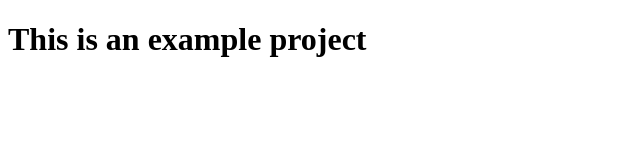
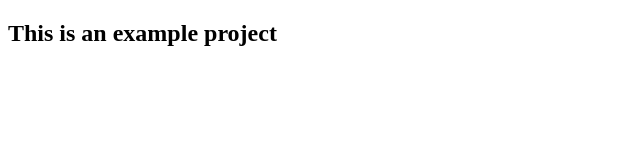
Before and after one commit to maaaks1k/my-first-project, a plain HTML site: page index.html in a window 1280 px wide. Shown: the whole page, without its empty margins (0-640 px from the left). Drawn offline with Linux system fonts and the light colour scheme.

Commit message:
update index.html

```diff
--- a/index.html
+++ b/index.html
@@ -6,6 +6,6 @@
     <title>Document</title>
   </head>
   <body>
-    <h1>This is an example project</h1>
+    <h2>This is an example project</h2>
   </body>
 </html>
```
